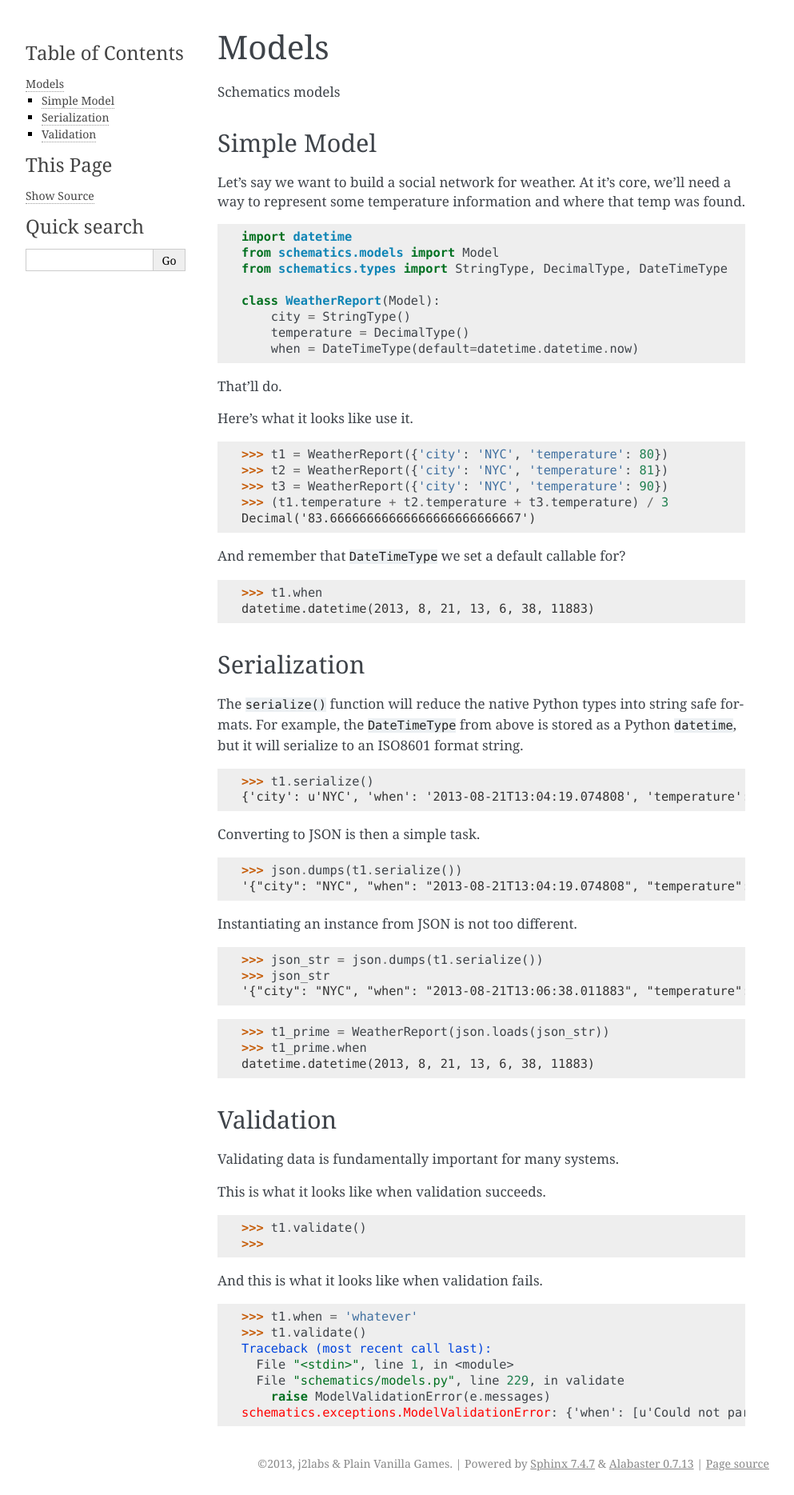
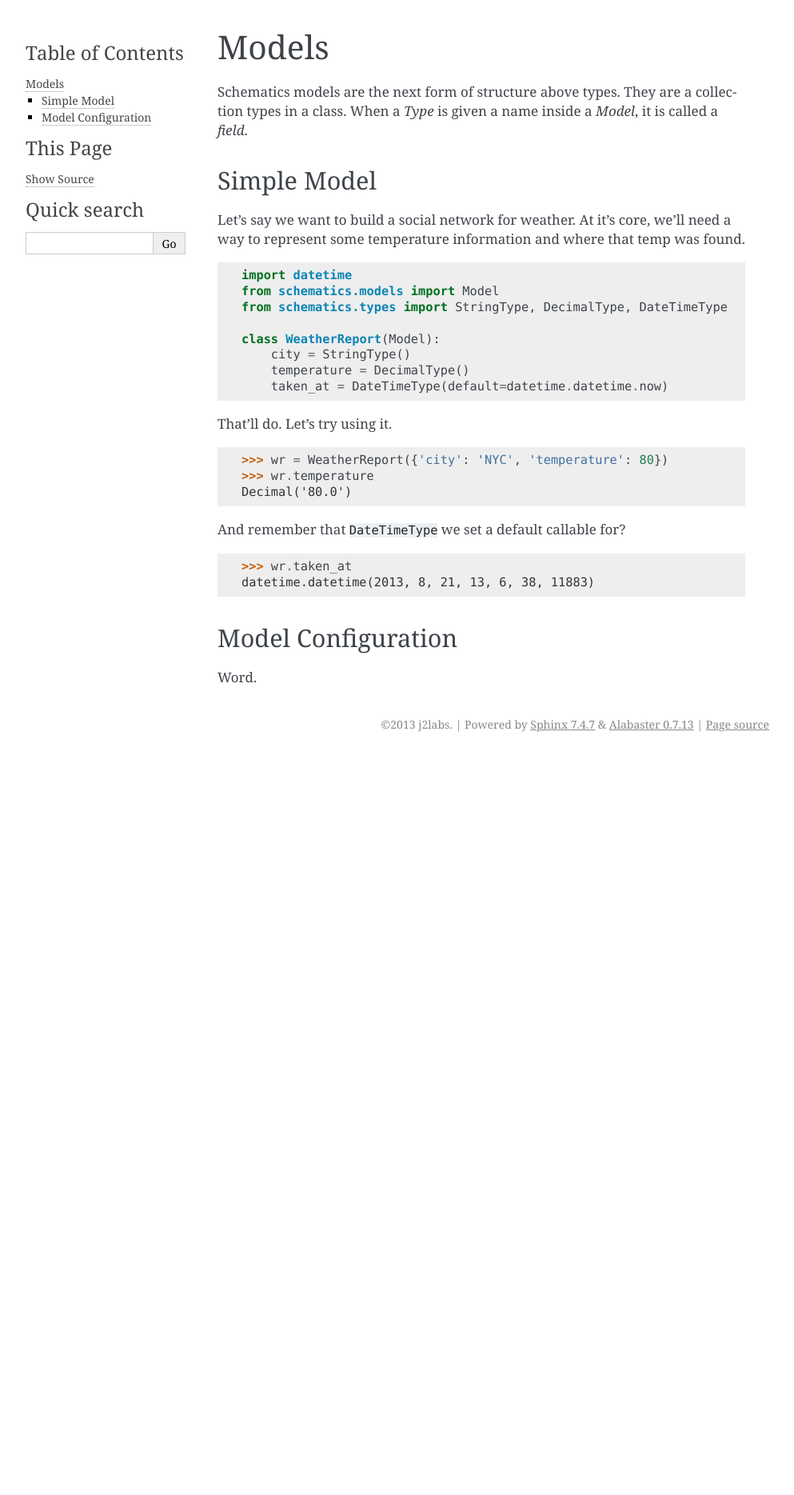
Before and after one commit to schematics/schematics, a Sphinx documentation site: the page built from docs/models.rst, in a window 1280 px wide. Shown: the whole page at 80% size, without its empty margins (148-1141 px from the left). Built offline with Sphinx 7.4.7, drawn with Linux system fonts in a browser that asks for light colours; after the commit the page ends 945 px from its top, so only the background shows below that.

Commit message:
Updating documentation more and starting to expand structure as I learn more about restructured markup.

```diff
--- a/docs/conf.py
+++ b/docs/conf.py
@@ -44,16 +44,16 @@ master_doc = 'index'
 
 # General information about the project.
 project = u'Schematics'
-copyright = u'2013, j2labs & Plain Vanilla Games'
+copyright = u'2013 j2labs'
 
 # The version info for the project you're documenting, acts as replacement for
 # |version| and |release|, also used in various other places throughout the
 # built documents.
 #
 # The short X.Y version.
-version = '0.5'
+version = '0.9.2'
 # The full version, including alpha/beta/rc tags.
-release = '0.5'
+release = '0.9.2'
 
 # The language for content autogenerated by Sphinx. Refer to documentation
 # for a list of supported languages.
--- a/docs/models.rst
+++ b/docs/models.rst
@@ -4,7 +4,9 @@
 Models
 ======
 
-Schematics models
+Schematics models are the next form of structure above types.  They are a
+collection types in a class.  When a `Type` is given a name inside a `Model`, it
+is called a `field`.
 
 
 Simple Model
@@ -14,7 +16,7 @@ Let's say we want to build a social network for weather.  At it's core, we'll
 need a way to represent some temperature information and where that temp was
 found.
 
-.. testcode:: intro
+.. code:: python
 
   import datetime
   from schematics.models import Model
@@ -23,70 +25,25 @@ found.
   class WeatherReport(Model):
       city = StringType()
       temperature = DecimalType()
-      when = DateTimeType(default=datetime.datetime.now)
+      taken_at = DateTimeType(default=datetime.datetime.now)
 
-That'll do.
+That'll do.  Let's try using it.
 
-Here's what it looks like use it.
+.. code:: python
 
-.. doctest:: intro
-
-  >>> t1 = WeatherReport({'city': 'NYC', 'temperature': 80})
-  >>> t2 = WeatherReport({'city': 'NYC', 'temperature': 81})
-  >>> t3 = WeatherReport({'city': 'NYC', 'temperature': 90})
-  >>> (t1.temperature + t2.temperature + t3.temperature) / 3
-  Decimal('83.66666666666666666666666667')
+  >>> wr = WeatherReport({'city': 'NYC', 'temperature': 80})
+  >>> wr.temperature
+  Decimal('80.0')
 
 And remember that ``DateTimeType`` we set a default callable for?
 
-  >>> t1.when
+.. code:: python
+
+  >>> wr.taken_at
   datetime.datetime(2013, 8, 21, 13, 6, 38, 11883)
 
 
-Serialization
-=============
+Model Configuration
+===================
 
-The ``serialize()`` function will reduce the native Python types into string
-safe formats.  For example, the ``DateTimeType`` from above is stored as a
-Python ``datetime``, but it will serialize to an ISO8601 format string.
-
-  >>> t1.serialize()
-  {'city': u'NYC', 'when': '2013-08-21T13:04:19.074808', 'temperature': u'80'}
-
-Converting to JSON is then a simple task.
-
-  >>> json.dumps(t1.serialize())
-  '{"city": "NYC", "when": "2013-08-21T13:04:19.074808", "temperature": "80"}'
-
-Instantiating an instance from JSON is not too different.
-
-  >>> json_str = json.dumps(t1.serialize())
-  >>> json_str
-  '{"city": "NYC", "when": "2013-08-21T13:06:38.011883", "temperature": "80"}'
-
-  >>> t1_prime = WeatherReport(json.loads(json_str))
-  >>> t1_prime.when
-  datetime.datetime(2013, 8, 21, 13, 6, 38, 11883)
-
-
-Validation
-==========
-
-Validating data is fundamentally important for many systems.
-
-This is what it looks like when validation succeeds.
-
-  >>> t1.validate()
-  >>>
-
-And this is what it looks like when validation fails.
-
-.. doctest::
-
-  >>> t1.when = 'whatever'
-  >>> t1.validate()
-  Traceback (most recent call last):
-    File "<stdin>", line 1, in <module>
-    File "schematics/models.py", line 229, in validate
-      raise ModelValidationError(e.messages)
-  schematics.exceptions.ModelValidationError: {'when': [u'Could not parse whatever. Should be ISO8601.']}
+Word.
```
Also changed, not shown: README.rst (+9 -0 lines), docs/community.rst (added, +31 -0 lines), docs/contents.rst.inc (deleted, +0 -35 lines), docs/documentation.rst (added, +45 -0 lines), docs/exporting.rst (+14 -3 lines), docs/index.rst (+2 -61 lines), docs/quickstart.rst (+34 -26 lines), docs/types.rst (+32 -4 lines).
